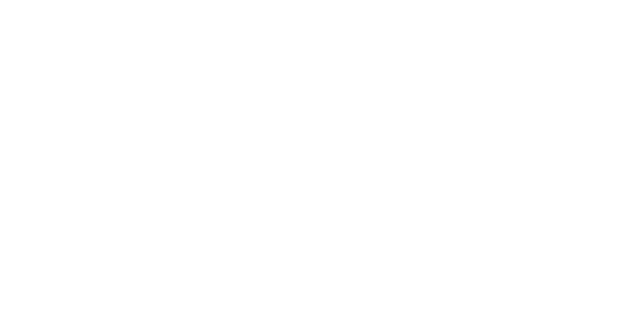
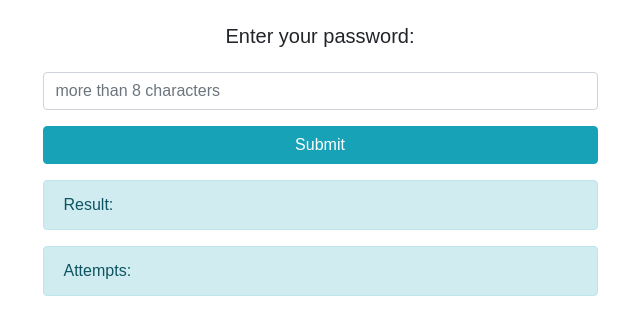
Before and after one commit to ilhomjon55/password-exercise, a plain HTML site: page index.html in a window 1280 px wide. Shown: the whole page, without its empty margins (320-960 px from the left). Drawn offline with Linux system fonts and the light colour scheme.

Commit message:
Style project

```diff
--- a/index.html
+++ b/index.html
@@ -11,6 +11,24 @@
 
 <body>
 
+  <h1 class="sr-only">Password Page</h1>
+  <div class="container">
+
+    <!-- Form Password -->
+    <form class="js-form-password mb-3" action="https://echo.htmlacademy.ru/" method="POST">
+      <label class="h5 d-block text-center my-4">Enter your password:</label>
+      <input class="js-password-input form-control mb-3 w-50 mx-auto" type="text" name="user_password"
+        placeholder="more than 8 characters" min="0" minlength="8">
+      <button class="btn btn-block btn-info w-50 mx-auto">Submit</button>
+    </form>
+
+    <div class="alert alert-info w-50 mx-auto mb-3">Result:
+      <span class="js-result-password"></span>
+    </div>
+    <div class=" alert alert-info w-50 mx-auto">Attempts:
+      <span class="js-attempt"></span>
+    </div>
+  </div>
 
 
 
```
